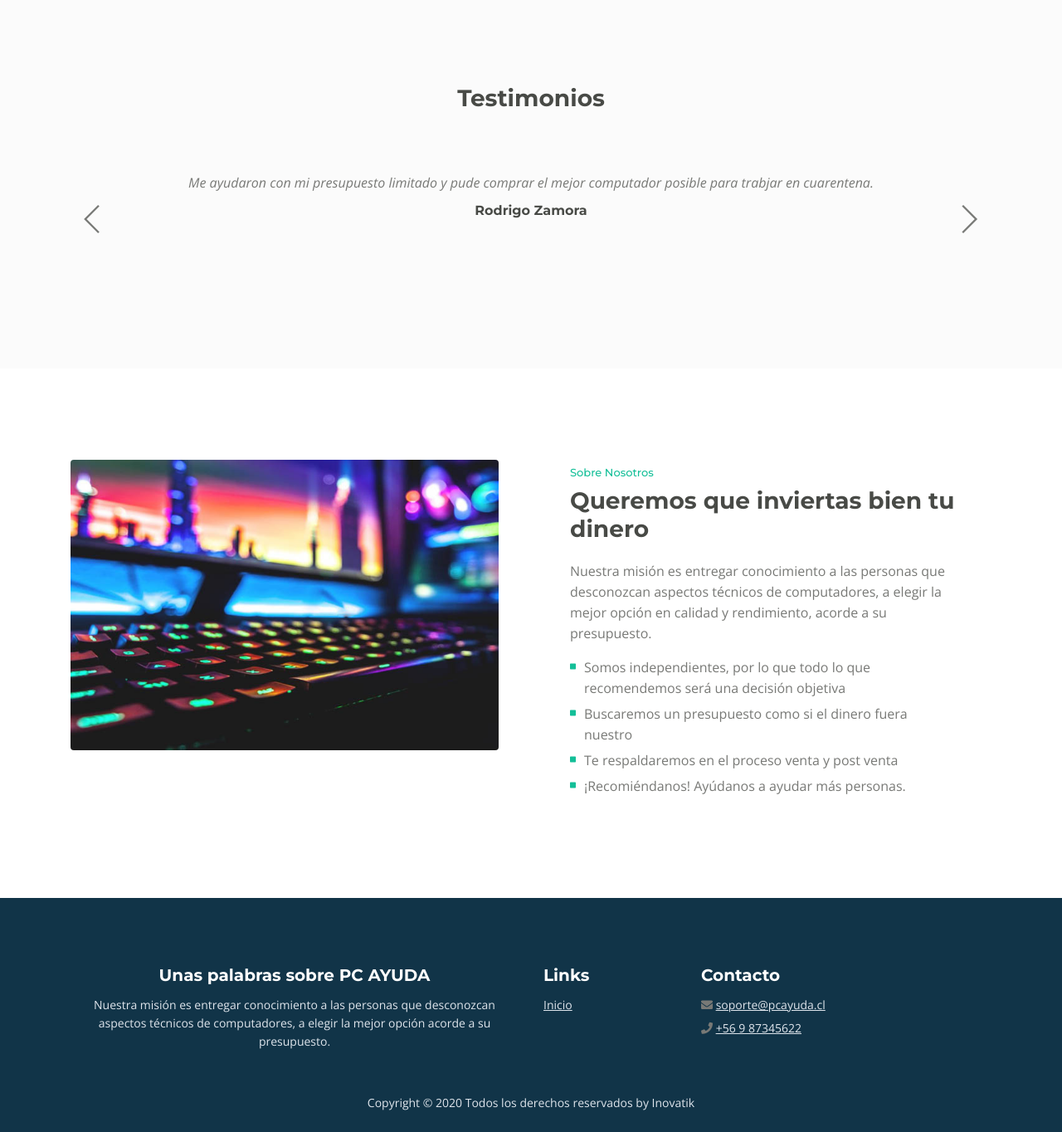
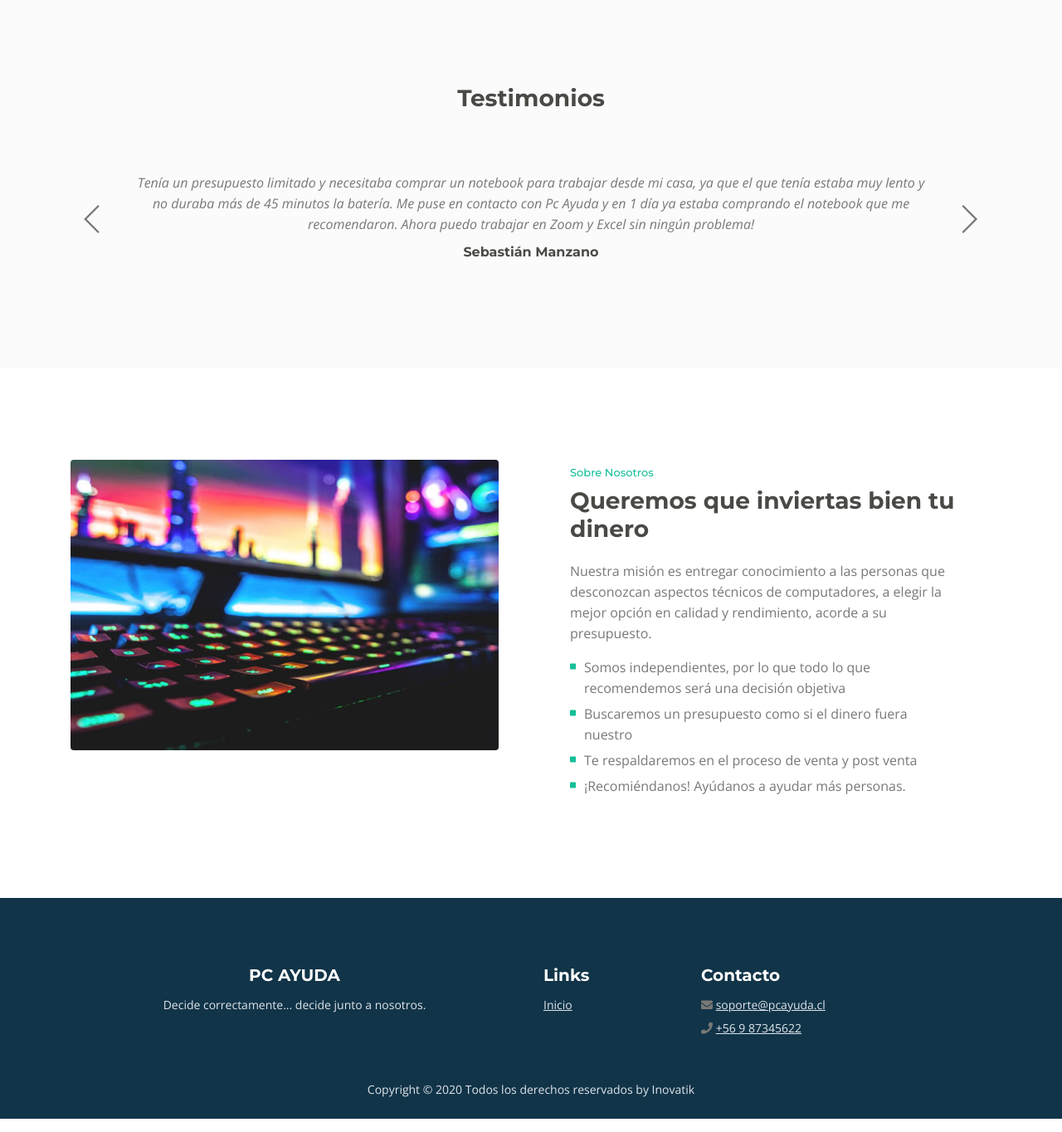
Before and after one commit to bullanguerock/pcayuda, a Django app: page / in a window 1280 px wide. Shown: the part 4090-5454 px from the top of the page at 83% size. Run offline with Django 3.2, Linux system fonts and the light colour scheme; some libraries are stand-ins or nearby versions.

Commit message:
v.990 sin lgo

```diff
--- a/WEBAPP/templates/WEBAPP/base.html
+++ b/WEBAPP/templates/WEBAPP/base.html
@@ -130,8 +130,8 @@
           <div class="row">
               <div class="col-md-6">
                   <div class="text-container1">
-                      <h4>Unas palabras sobre PC AYUDA</h4>
-                      <p class="white">Nuestra misión es entregar conocimiento a las personas que desconozcan aspectos técnicos de computadores, a elegir la mejor opción acorde a su presupuesto.</p>
+                      <h4>PC AYUDA</h4>
+                      <p class="white">Decide correctamente... decide junto a nosotros.<p>
                   </div> <!-- end of text-container -->
               </div> <!-- end of col -->
               <div class="col-md-2">
--- a/WEBAPP/templates/WEBAPP/form2.html
+++ b/WEBAPP/templates/WEBAPP/form2.html
@@ -9,7 +9,7 @@
         <div class="text-container">
           <div class="section-title">Te ayudamos</div>
           <h2 class="white"><small>1 - </small>2<small> - 3</small></h2>
-          <p class="white">¡Genial! En el siguiente cuadro descríbenos el uso que le darás a tu computador.</p>
+          <p class="white">¡Genial! En el siguiente cuadro descríbenos el uso que le darás a tu pc/noteboo.</p>
           <ul class="list-unstyled li-space-lg white">
               <li class="media">
                   <div class="media-body"><i class="fas fa-square"></i> Estación de trabajo: Programas que ocupes frecuentemente</div>
--- a/WEBAPP/templates/WEBAPP/form3.html
+++ b/WEBAPP/templates/WEBAPP/form3.html
@@ -8,7 +8,7 @@
         <div class="text-container">
           <div class="section-title">Contacto</div>
           <h2 class="white"><small>1 - 2 - </small>3</h2>
-          <p class="white">¡Perfecto! Solo queda ingresar tus datos de contacto para comunicarnos contigo lo antes posible.</p>
+          <p class="white">¡Perfecto! Solo queda ingresar tus datos de contacto y nos comunicaremos contigo lo antes posible.</p>
         </div>
       </div>
       <div class="col-lg-6">
--- a/WEBAPP/templates/WEBAPP/index.html
+++ b/WEBAPP/templates/WEBAPP/index.html
@@ -307,8 +307,8 @@
                                     <div class="card">
 
                                         <div class="card-body">
-                                            <div class="testimonial-text">Me ayudaron con mi presupuesto limitado y pude comprar el mejor computador posible para trabjar en cuarentena.</div>
-                                            <div class="testimonial-author">Rodrigo Zamora</div>
+                                            <div class="testimonial-text">Tenía un presupuesto limitado y necesitaba comprar un notebook para trabajar desde mi casa, ya que el que tenía estaba muy lento y no duraba más de 45 minutos la batería. Me puse en contacto con Pc Ayuda y en 1 día ya estaba comprando el notebook que me recomendaron. Ahora puedo trabajar en Zoom y Excel sin ningún problema!</div>
+                                            <div class="testimonial-author">Sebastián Manzano</div>
                                         </div>
                                     </div>
                                 </div> <!-- end of swiper-slide -->
@@ -319,8 +319,8 @@
                                     <div class="card">
 
                                         <div class="card-body">
-                                            <div class="testimonial-text">Lo recomiendo ya que con la sesoría que me dieron, encontré una oferta y me ahorré buenas lucas.</div>
-                                            <div class="testimonial-author">Ignacio Urra</div>
+                                            <div class="testimonial-text">Tenía en mira un notebook solo por la marca... pero gracias a ustedes me compré un notebook de otra marca y como 80 lucas más barato de lo que tenía pensado!!. Es super rápido y además me explicaron con manzanitas los motivos de porque ese me convenía más! 100% recomendados!!</div>
+                                            <div class="testimonial-author">Ignacio Urrutia</div>
                                         </div>
                                     </div>
                                 </div> <!-- end of swiper-slide -->
@@ -331,8 +331,8 @@
                                     <div class="card">
 
                                         <div class="card-body">
-                                            <div class="testimonial-text">Pagué por su asesoria y con lo que ahorre fue mas que una buena inversion!!</div>
-                                            <div class="testimonial-author">Walter Pacheco</div>
+                                            <div class="testimonial-text">Tenía en mira un notebook solo por la marca... pero gracias a ustedes me compré un notebook de otra marca y como 80 lucas más barato de lo que tenía pensado!!. Es super rápido y además me explicaron con manzanitas los motivos de porque ese me convenía más! 100% recomendados!!</div>
+                                            <div class="testimonial-author">Catalina Lavín</div>
                                         </div>
                                     </div>
                                 </div> <!-- end of swiper-slide -->
@@ -343,8 +343,8 @@
                                     <div class="card">
 
                                         <div class="card-body">
-                                            <div class="testimonial-text">Me atendieron super bien ya que soy muy quisquilloso en este tema y puedo decir que compré las partes adecuadas para el computador que siempre soñé.</div>
-                                            <div class="testimonial-author">Andreas Rodríguez</div>
+                                            <div class="testimonial-text">Ahora con la cuarentena me quise comprar un computador pieza por pieza, pero al hacer la cotización me salía más de un millón. Los cabros me explicaron mucho sobre que habían piezas que eran muy caras solo por ser las últimas del mercado, asique me recomendaron algunas más viejas pero que el rendimiento era el mismo o un poco menor. Me compré un pc de 750 lucas y me han corrido todos los juegos que he probado!! Solo por 8 lucas me ahorré más de 250!! Muchas gracias cabros!!</div>
+                                            <div class="testimonial-author">Manuel Valdivieso</div>
                                         </div>
                                     </div>
                                 </div> <!-- end of swiper-slide -->
@@ -407,7 +407,7 @@
                             </li>
                             <li class="media">
                                 <i class="fas fa-square"></i>
-                                <div class="media-body">Te respaldaremos en el proceso venta y post venta</div>
+                                <div class="media-body">Te respaldaremos en el proceso de venta y post venta</div>
                             </li>
                             <li class="media">
                                 <i class="fas fa-square"></i>
```
